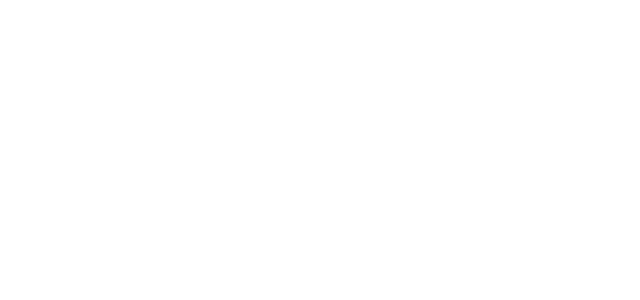
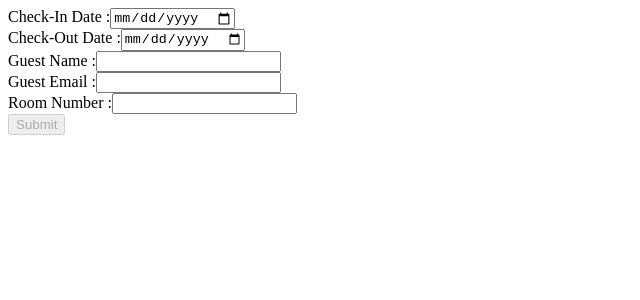
Before and after one commit to lazar360/angular-udemy-hotelreservation-app, an Angular app: page /edit/1 in a window 1280 px wide. Before the commit this address led to /. Shown: the top 300 px of the page, without its empty margins (0-640 px from the left). Built offline with nearby package versions, Linux system fonts and the light colour scheme.

Commit message:
modify component update reservation

```diff
--- a/src/app/app-routing.module.ts
+++ b/src/app/app-routing.module.ts
@@ -8,6 +8,7 @@
   {path:"", component:HomeComponent},
   {path:"list", component:ReservationListComponent},
   {path:"new", component:ReservationFormComponent},
+  {path:"edit/:id", component:ReservationFormComponent}
 ];
 
 @NgModule({
--- a/src/app/reservation-form/reservation-form.component.ts
+++ b/src/app/reservation-form/reservation-form.component.ts
@@ -2,6 +2,7 @@
 import { FormBuilder, FormGroup, Validators } from '@angular/forms';
 import { ReservationService } from '../reservation/reservation.service';
 import { Reservation } from '../models/reservation';
+import { Router, ActivatedRoute } from '@angular/router';
 
 @Component({
   selector: 'app-reservation-form',
@@ -12,8 +13,12 @@
 
   reservationForm: FormGroup = new FormGroup({});
 
-  constructor(private formBuilder: FormBuilder,
-    private reservationService:ReservationService){
+  constructor(
+    private formBuilder: FormBuilder,
+    private reservationService:ReservationService,
+    private router:Router,
+    private activatedRoute:ActivatedRoute
+  ){
   }
 
   ngOnInit(): void {
@@ -24,13 +29,32 @@
       guestEmail:['', [Validators.required, Validators.email]],
       roomNumber:['', Validators.required]
     })
+
+    let id = this.activatedRoute.snapshot.paramMap.get('id');
+
+    if(id){
+      let reservation = this.reservationService.getReservation(id);
+      if (reservation){
+        this.reservationForm.patchValue(reservation);
+      }
+
+    }
   }
 
   onSubmit() {
       if(this.reservationForm.valid){
         let reservation: Reservation = this.reservationForm.value;
-        this.reservationService.addReservation(reservation); // pas de mapping à faire avec un new Reservation
 
+        let id = this.activatedRoute.snapshot.paramMap.get('id');
+
+        if(id){
+          // Update
+          this.reservationService.updateResrvation(id, reservation); // pas de mapping à faire avec un new Reservation
+        } else {
+          // Create
+          this.reservationService.addReservation(reservation); // pas de mapping à faire avec un new Reservation
+        }
+        this.router.navigate(['/list']);
       }
     }
 }
--- a/src/app/reservation-list/reservation-list.component.html
+++ b/src/app/reservation-list/reservation-list.component.html
@@ -7,6 +7,8 @@
     Room No. : {{reservation.roomNumber}} <br>
     Check-In : {{reservation.checkInDate}} <br>
     Check-Out : {{reservation.checkOutDate}} <br>
+    <button (click)="deleteReservation(reservation.id)">Delete</button>
+    <button [routerLink]="['/edit', reservation.id]">Edit</button>
     </li>
 </ul>
 
--- a/src/app/reservation-list/reservation-list.component.ts
+++ b/src/app/reservation-list/reservation-list.component.ts
@@ -16,6 +16,9 @@
 
   ngOnInit(): void {
     this.reservations = this.reservationService.getReservations();
+      }
 
-      }
+  deleteReservation(id: string):void{
+    this.reservationService.deleteReservation(id);
+  }
 }
--- a/src/app/reservation/reservation.module.ts
+++ b/src/app/reservation/reservation.module.ts
@@ -3,6 +3,7 @@
 import { ReservationFormComponent } from '../reservation-form/reservation-form.component';
 import { ReservationListComponent } from '../reservation-list/reservation-list.component';
 import { FormsModule, ReactiveFormsModule } from '@angular/forms';
+import { RouterModule } from '@angular/router';
 
 
 @NgModule({
@@ -13,7 +14,8 @@
   imports: [
     CommonModule,
     FormsModule,
-    ReactiveFormsModule
+    ReactiveFormsModule,
+    RouterModule
   ]
 })
 export class ReservationModule { }
--- a/src/app/reservation/reservation.service.ts
+++ b/src/app/reservation/reservation.service.ts
@@ -23,6 +23,7 @@
 }
 
 addReservation(reservation:Reservation): void{
+  reservation.id = Date.now().toString();
   this.reservations.push(reservation);
   localStorage.setItem("reservations", JSON.stringify(this.reservations));
 }
@@ -33,9 +34,9 @@
   localStorage.setItem("reservations", JSON.stringify(this.reservations));
 }
 
-updateResrvation(updatedResrvation:Reservation): void{
-  let index = this.reservations.findIndex(res => res.id === updatedResrvation.id);
-  this.reservations[index] = updatedResrvation;
+updateResrvation(id: string, updatedReservation:Reservation): void{
+  let index = this.reservations.findIndex(res => res.id === id);
+  this.reservations[index] = updatedReservation;
   localStorage.setItem("reservations", JSON.stringify(this.reservations));
 }
 
```
